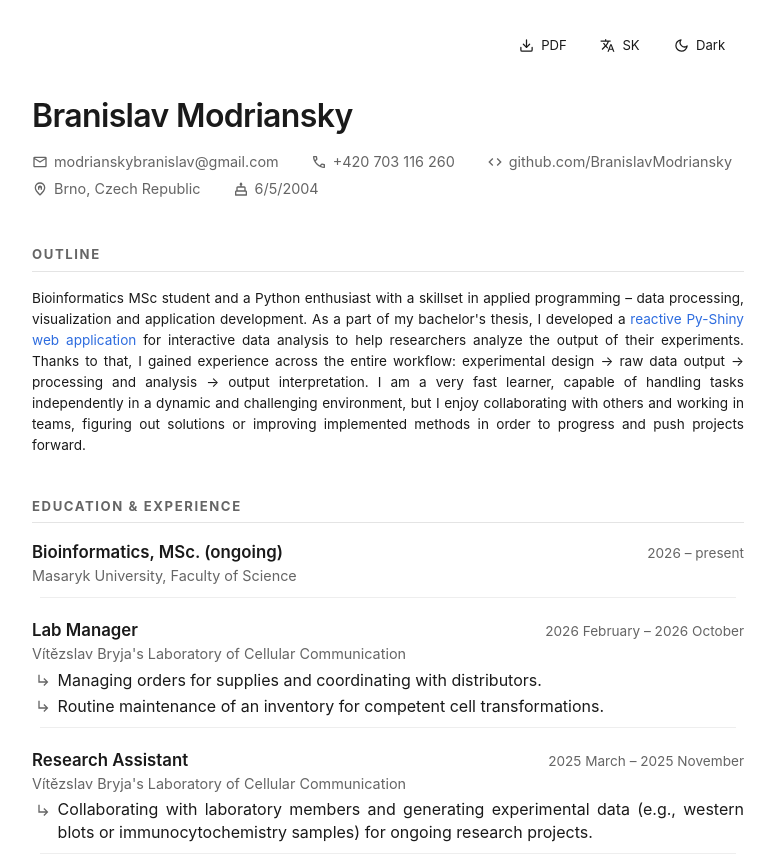
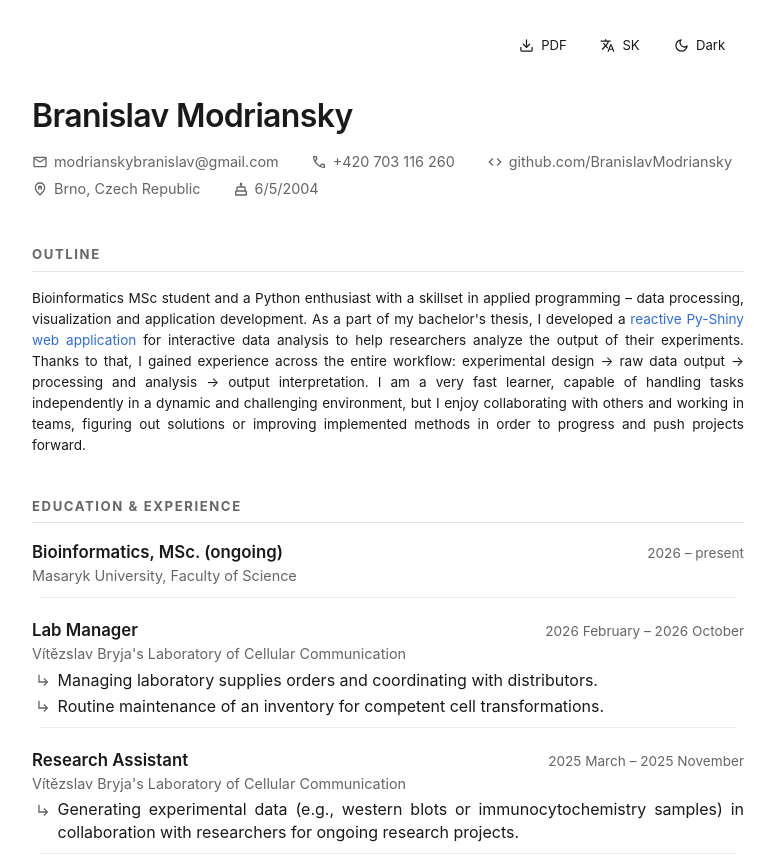
Before and after one commit to BranislavModriansky/resume, a plain HTML site: page docs/index.html in a window 1280 px wide. Shown: the top 857 px of the page, without its empty margins (252-1027 px from the left). Drawn offline with Linux system fonts and the light colour scheme.

Commit message:
small text and phrasing edits

```diff
--- a/docs/index.html
+++ b/docs/index.html
@@ -490,13 +490,13 @@
           item2Title:         "Lab Manager",
           item2Organization:  "Vítězslav Bryja's Laboratory of Cellular Communication",
           item2Date:          "2026 February – 2026 October",
-          item2Bullet1:       "Managing orders for supplies and coordinating with distributors. ",
+          item2Bullet1:       "Managing laboratory supplies orders and coordinating with distributors. ",
           item2Bullet2:       "Routine maintenance of an inventory for competent cell transformations.",
 
           item3Title:         "Research Assistant",
           item3Organization:  "Vítězslav Bryja's Laboratory of Cellular Communication",
           item3Date:          "2025 March – 2025 November",
-          item3Bullet1:       "Collaborating with laboratory members and generating experimental data (e.g., western blots or immunocytochemistry samples) for ongoing research projects.",
+          item3Bullet1:       "Generating experimental data (e.g., western blots or immunocytochemistry samples) in collaboration with researchers for ongoing research projects.",
 
           item4Title:         "Molecular Biology and Genetics, with specialization in Cell Biology, Bc.",
           item4Organization:  "Masaryk University, Faculty of Science, Department of Experimental Biology",
@@ -507,13 +507,13 @@
           skillsTitle:        "Skills",
 
           skillsSubtitle1:    "Coding & data analysis",
-          PythonDescr:        "Here, I have the most experience. With <b>Python</b>, I could confidently tackle a wide range of tasks. Libraries I worked with in <u>data handling and computation</u>"  +
+          PythonDescr:        "From all the languages, I have the most experience with <b>Python</b>, and in it, I could confidently tackle a wide range of tasks. Libraries I worked with in <u>data handling and computation</u> " +
                               "include <b><i>pandas</i></b>, <b><i>NumPy</i></b>, <b><i>Polars</i></b> and a bit of <b><i>SciPy</i></b>. When <u>visualizing data</u>, I primarily use <b><i>matplotlib</i></b>, " +
                               "but I also worked with <b><i>seaborn</i></b>, <b><i>plotly</i></b> and <b><i>altair</i></b>. In web <u>application development</u>, I used the <b><i>Shiny for Python</i></b> framework.",
-          HTMLCSSDescr:       "I have working knowledge of <b>HTML</b> and <b>CSS</b>, which I often use for structuring and styling web content.",
-          RDescr:             "Throughout my UNI courses, I gained experience with <b>R</b> for basic data manipulation, statistical analysis and visualization. Although I do not use it in my own projects, " +
+          HTMLCSSDescr:       "I often use <b>HTML</b> and <b>CSS</b> for structuring and styling web content.",
+          RDescr:             "I gained experience with <b>R</b> for basic data manipulation, statistical analysis and visualization throughout my UNI courses. Although I do not use it in my own projects, " +
                               "I am familiar with its capabilities and could leverage it when needed.",
-          JSDescr:            "Although I have very little experience with <b>JavaScript</b>, I used it during web development to create custom interactive UI components. I would like to learn more and improve my skills in this language.",
+          JSDescr:            "Although I am not profficient in <b>JavaScript</b>, I use it during web development to create custom interactive UI components. I would like to learn more and improve in JS.",
 
           skillsSubtitle2:    "Cloud Services",
           GitHubDescr:        "Working knowledge of <b>GitHub</b> – repository management, version control, and deployment using GitHub Pages static servers for hosting while independently maintaining personal projects.",
@@ -533,8 +533,8 @@
           btnThemeLight:      "Deň",
 
           summaryTitle:       "Zhrnutie",
-          summaryBody:        "Mgr. študent bioinformatiky a nadšenec do Pythonu s programovacími zručnosťami, ako sú spracovanie a vizualizácia dát či vývoj aplikácií. " +
-                              "V rámci mojej bakalárskej práce som vyvinul <a href=\"https://branislavmodriansky.github.io/peregrin-app/\" target=\"_blank\" rel=\"noopener noreferrer\">" +
+          summaryBody:        "Mgr. študent bioinformatiky a nadšenec do Pythonu s programovacími zručnosťami zameranými na spracovanie dát a ich vizualizáciu, či vývoj aplikácií. " +
+                              "V rámci svojej bakalárskej práce som vyvinul <a href=\"https://branislavmodriansky.github.io/peregrin-app/\" target=\"_blank\" rel=\"noopener noreferrer\"> " +
                               "reaktívnu, webovú aplikáciu</a> s balíčkom Py-Shiny. Umožňuje vedcom interaktívne analyzovať výstupy ich experimentov. Vďaka tejto práci som získal " +
                               "skúsenosti naprieč celým pracovným postupom: návrh experimentu → výstup → spracovanie a analýza → interpretácia výsledkov. Veľmi rýchlo sa učím " +
                               "a som schopný samostatne navrhovať a riešiť zadania v dynamickom a náročnom prostredí, avšak rád diskutujem a spolupracujem s cieľom nachádzať " +
@@ -548,34 +548,34 @@
           item2Title:         "Lab Manažér",
           item2Organization:  "Vítězslav Bryja's Laboratory of Cellular Communication",
           item2Date:          "február 2026 – október 2026",
-          item2Bullet1:       "Správa objednávok pre laboratórny materiál a koordinácia s distribútormi.",
+          item2Bullet1:       "Správa objednávok laboratórneho materiálu a koordinácia s distribútormi.",
           item2Bullet2:       "Rutinná údržba inventára pre transformácie kompetentných buniek.",
 
           item3Title:         "Výskumný Asistent",
           item3Organization:  "Vítězslav Bryja's Laboratory of Cellular Communication",
           item3Date:          "marec 2025 – november 2025",
-          item3Bullet1:       "Spolupráca s členmi laboratória. Generovanie experimentálnych dát (napr. western blot alebo vzorky pre imunocytochemické analýzy) pre prebiehajúce výskumné projekty.",
+          item3Bullet1:       "Generovanie experimentálnych dát (napr. western blot alebo príprava a snímanie imunocytochémických preparátov) pre prebiehajúce výskumné projekty vo spolupráci s vedcami.",
 
           item4Title:         "Molekulárna biológia a genetika so špec. na Bunkovú biológiu, Bc.",
           item4Organization:  "Masarykova univerzita, Prírodovedecká fakulta, Katedra experimentálnej biológie",
           item4Date:          "2023 – 2026 (ukončené)",
-          item4Bullet1:       "Vývoj a deployment <a href=\"https://branislavmodriansky.github.io/peregrin-app/\" target=\"_blank\" rel=\"noopener noreferrer\">interaktívnej Py-Shiny webovej aplikácie</a>. " +
-                              "Nástroj je určený na spracovanie cell-trackingových dát s funkciami ako výpočet dát, filtrovanie, vizualizácia a export výsledkov.",
+          item4Bullet1:       "Vývoj <a href=\"https://branislavmodriansky.github.io/peregrin-app/\" target=\"_blank\" rel=\"noopener noreferrer\">interaktívnej Py-Shiny webovej aplikácie</a>. " +
+                              "Nástroj určený na spracovanie cell-trackingových dát s funkciami ako výpočet dát, filtrovanie, vizualizácia a export výsledkov.",
 
           skillsTitle:        "Zručnosti",
 
           skillsSubtitle1:    "Programovanie a dátová analýza",
-          PythonDescr:        "Tu mám skúseností najviac. S <b>Pythonom</b> dokážem sebavedome vyriešiť pomerne širokú škálu úloh. Knižnice, s ktorými som pracoval pri <u>spracovávaní a výpočte dát</u>, " +
+          PythonDescr:        "Zo všetkých jazykov som najzručnejší v <b>Pythone</b>. Dokážem s ním sebavedome vyriešiť pomerne širokú škálu úloh. Knižnice, s ktorými som pracoval pri <u>spracovávaní a výpočte dát</u>, " +
                               "zahŕňajú <b><i>pandas</i></b>, <b><i>NumPy</i></b>, <b><i>Polars</i></b> a aj trochu <b><i>SciPy</i></b>. Na <u>vizualizáciu dát</u> používam primárne <b><i>matplotlib</i></b>, " +
                               "ale pracoval som aj so <b><i>seaborn</i></b>, <b><i>plotly</i></b> a <b><i>altair</i></b>. Pri <u>webovom vývoji</u> som používal <b><i>Shiny for Python</i></b> balíček.",
-          HTMLCSSDescr:       "U <b>HTML</b> a <b>CSS</b> mám praktické znalosti, ktoré často používam na štruktúrovanie a styling webov.",
-          RDescr:             "Počas mojich univerzitných kurzov som získal skúsenosti v <b>R</b> pre základnú manipuláciu s dátami, štatistickú analýzu a vizualizáciu. Hoci ho nepoužívam vo vlastných projektoch, " +
+          HTMLCSSDescr:       "Svoje praktické znalosti <b>HTML</b> a <b>CSS</b> často využívam pri webovom dizajne.",
+          RDescr:             "Skúsenosti v <b>R</b> som nadobudol absolvovaním univerzitných kurzov. Zvládnem základnú manipuláciu dát, štatistickú analýzu a vizualizáciu. Hoci ho vo vlastných projektoch nevyužívam, " +
                               "poznám jeho schopnosti a v prípade potreby by som ich dokázal využiť.",
           JSDescr:            "<b>JavaScript</b> síce profesionálne neovládam, no používam ho pri webovom vývoji, konkrétne na vytváranie interaktívnych UI komponentov. V budúcnosti by som sa v ňom chcel zlepšiť.",
 
           skillsSubtitle2:    "Cloud služby",
-          GitHubDescr:        "Pracovná znalosť <b>GitHubu</b> – správa repozitárov, manažment verzií a deployment pomocou statických serverov GitHub Pages pri samostatnej údržbe osobných projektov.",
-          DockerDescr:        "Základné skúsenosti s <b>Docker</b> kontajnerizáciou, tvorbou Docker images a deploymentom pri zdieľaní Docker images medzi zariadeniami prostredníctvom Docker Hubu.",
+          GitHubDescr:        "Správa repozitárov, manažment verzií a deployment pomocou statických serverov GitHub Pages pri samostatnej údržbe osobných projektov.",
+          DockerDescr:        "Mám základnú skúsenosť s <b>Docker</b> kontajnerizáciou, tvorbou Docker images a ich zverejňpvaním pri zdieľaní Docker images medzi zariadeniami prostredníctvom Docker Hubu.",
 
           skillsSubtitle3:    "Mäkké kompetencie",
           softSkill1:         "Riešenie problémov",
```
